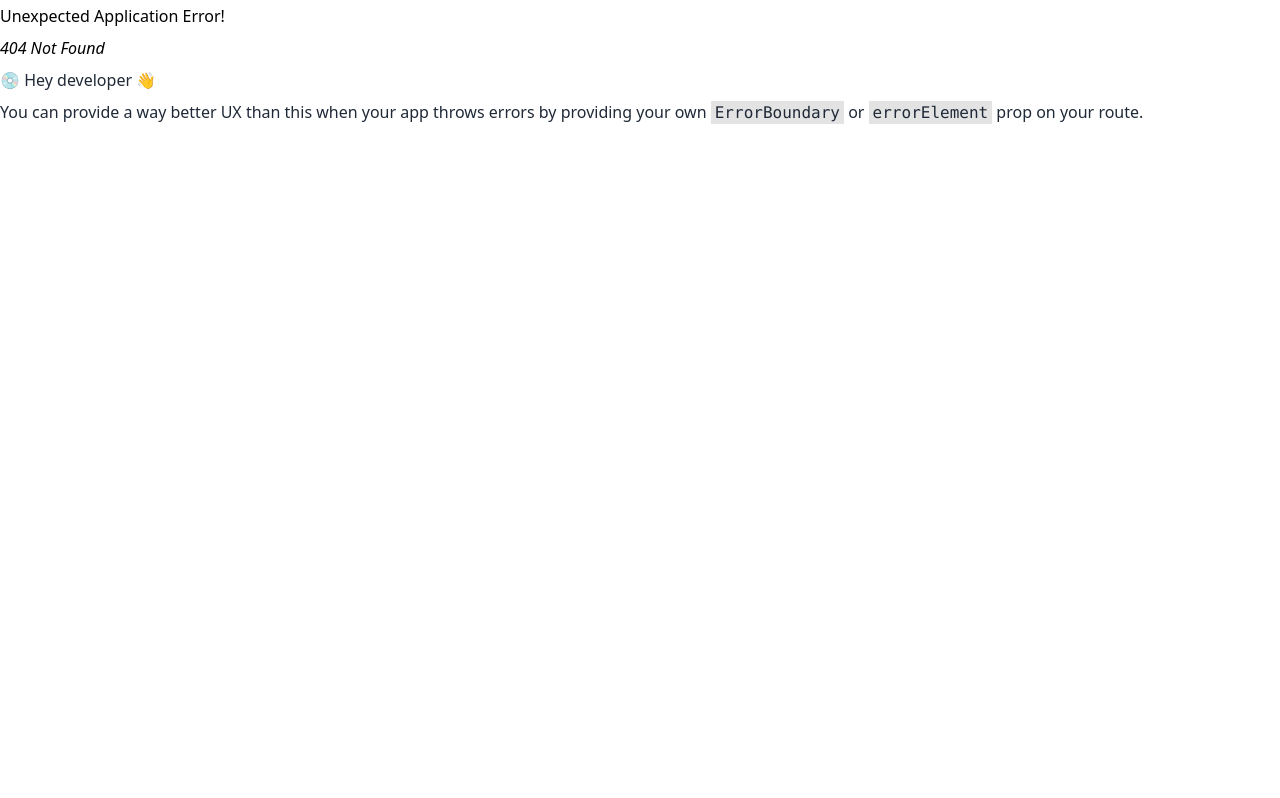
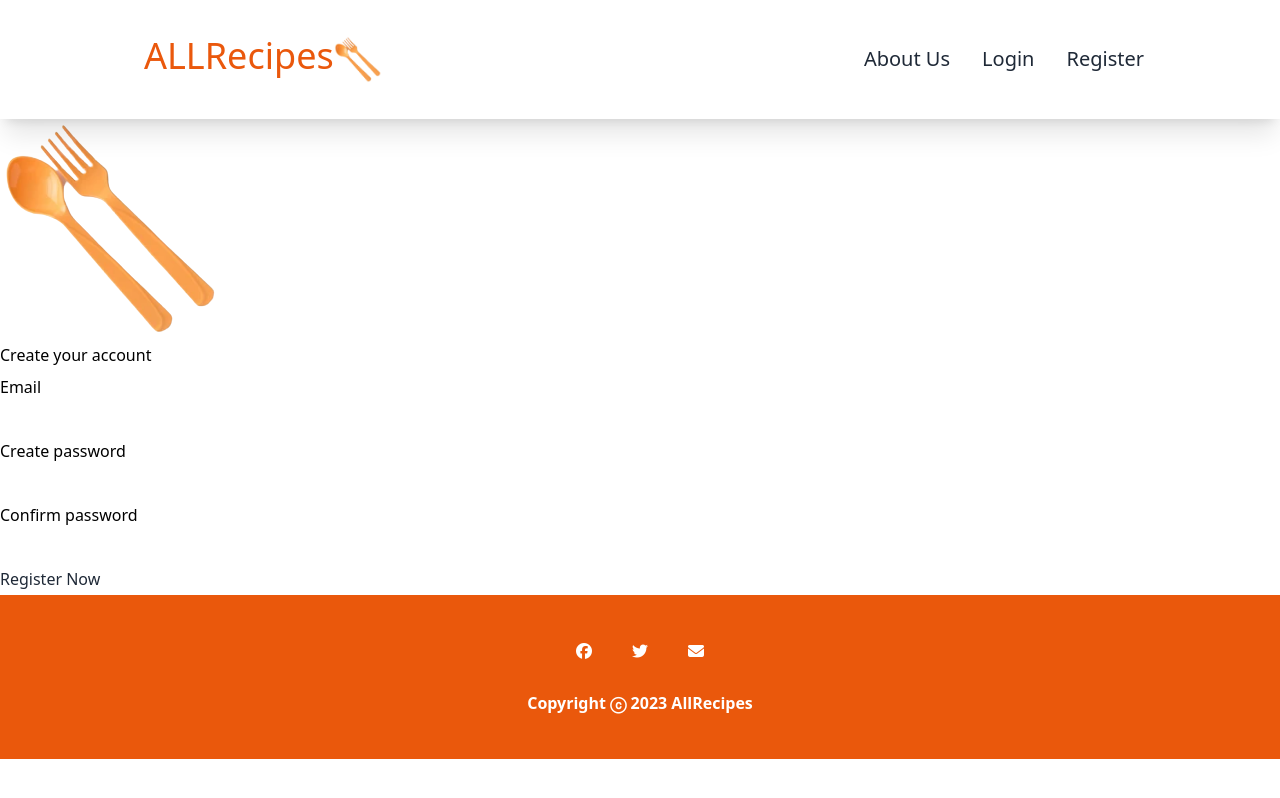
Before and after one commit to shadyhussein99/AllRecipes, a React (Vite) app: page /register in a window 1280 px wide. Before the commit this address had no page. Built offline with nearby package versions, Linux system fonts and the light colour scheme.

Commit message:
styling register page

```diff
--- a/index.html
+++ b/index.html
@@ -1,16 +1,23 @@
 <!DOCTYPE html>
 <html lang="en">
+
 <head>
   <meta charset="UTF-8" />
   <meta name="viewport" content="width=device-width, initial-scale=1.0" />
 
   <title>AllRecipes</title>
 
+  <!-- stylesheet -->
   <link rel="stylesheet" href="/public/styles.css">
 
+  <!-- font awesome -->
+  <script src="https://kit.fontawesome.com/ec875611ee.js" crossorigin="anonymous"></script>
+
 </head>
+
 <body>
   <div id="root"></div>
   <script type="module" src="/src/index.jsx"></script>
 </body>
+
 </html>
--- a/public/styles.css
+++ b/public/styles.css
@@ -19,7 +19,7 @@ a {
 }
 
 .title {
-    background-image: url("./pics/back.PNG");
+    background-image: url("./pics/background.PNG");
     background-size: cover;
     background-repeat: no-repeat;
     height: 500px;
--- a/src/components/About.jsx
+++ b/src/components/About.jsx
@@ -3,14 +3,17 @@
 import React from "react";
 import Navbar from "./Navbar";
 import MiniAbout from "./MiniAbout";
+import Footer from "./Footer";
 
 function About() {
     return <div>
 
         <Navbar />
 
-        <div className="mx-8 sm:mx-16">
-            <div className=" bg-gray-100 mt-10 px-4 pb-5">
+        <div className=" mb-32 mx-8 sm:mx-16 md:grid md:grid-cols-4 lg:mx-24 xl:mx-44">
+            <div className=" bg-gray-100 mt-10 pb-5 md:col-span-1 xl:w-60 ">
+
+                <div className="pl-5 md:sticky md:top-36 ">
                     <h5 className="font-bold pt-7 text-xl">In this article</h5>
 
                     <div className="mt-4">
@@ -34,10 +37,11 @@ function About() {
                         </div>
                     </div>
                 </div>
+            </div>
 
-            <div className=" mt-12">
+            <div className=" mt-12 md:col-span-3 md:ml-12 lg:mx-24">
 
-                <h2 className="text-4xl font-bold">About Us</h2>
+                <h2 className="text-4xl font-bold md:text-5xl">About Us</h2>
 
                 <MiniAbout
                     id="AboutAllRecipes"
@@ -83,6 +87,8 @@ function About() {
 
             </div>
         </div>
+
+        <Footer />
     </div>
 }
 
--- a/src/components/App.jsx
+++ b/src/components/App.jsx
@@ -7,6 +7,7 @@ import Title from './Title'
 import Countries from './Countries'
 import CountryRecipes from './CountryRecipes'
 import LatestRecipes from "./LatestRecipes"
+import Footer from './Footer'
 
 function App() {
 
@@ -30,6 +31,8 @@ function App() {
 
       <LatestRecipes />
 
+      <Footer />
+
     </div>
   )
 }
--- /dev/null
+++ b/src/components/Footer.jsx
@@ -0,0 +1,19 @@
+// Footer of the website
+
+import React from "react";
+
+function Footer() {
+
+const year = new Date().getFullYear()
+
+    return <div className=" bg-orange-600 py-10 text-center mt-auto">
+        <footer>
+            <i className="fa-brands fa-facebook text-white mx-5 "></i>
+            <i className="fa-brands fa-twitter text-white mx-5 "></i>
+            <i className="fa-solid fa-envelope text-white mx-5 "></i>
+            <p className=" text-white mt-5 font-semibold ">Copyright ⓒ {year} AllRecipes</p>
+        </footer>
+    </div>
+}
+
+export default Footer
--- a/src/components/LatestRecipes.jsx
+++ b/src/components/LatestRecipes.jsx
@@ -6,7 +6,7 @@ import MiniLatestRecipes from "./MiniLatestRecipes";
 
 function LatestRecipes() {
 
-    return <div id="latestRecipes" className="bg-gray-100">
+    return <div className="bg-gray-100 mb-36">
 
         <div className="flex items-end justify-center">
             <div className="flex justify-center">
--- /dev/null
+++ b/src/components/MiniForm.jsx
@@ -0,0 +1,13 @@
+
+// The component used to structure the form of the Login and Register page
+
+import React from "react"
+
+function MiniForm(props) {
+    return <div className={props.divClass} >
+        <label className={props.labelClass}><h5>{props.label}</h5></label>
+        <input onChange={props.change} value={props.value} className={props.inputClass} type={props.type} placeholder={props.placeholder} />
+    </div>
+}
+
+export default MiniForm
--- a/src/components/Navbar.jsx
+++ b/src/components/Navbar.jsx
@@ -13,17 +13,13 @@ function Navbar() {
         <nav className="flex justify-between shadow-xl">
 
 
-                <h1 className=" text-orange-600 font-nav text-heading py-7 text-3xl ml-10 md:text-4xl lg:ml-24 lg:py-9 xl:ml-36">
-                    <a href="">ALLRecipes</a>
+                <h1 className=" flex font-nav text-heading py-7 text-3xl ml-10 md:text-4xl lg:ml-24 lg:py-9 xl:ml-36">
+                    <a href="/" className="text-orange-600">ALLRecipes</a>
+                    <img className="w-12" src="/pics/spoon2.png" alt="spoon-pic" />
                 </h1>
 
 
                 <ul className="hidden md:flex md:items-center py-7 ml-auto lg:py-9 lg:mr-10 xl:mr-16">
-
-
-                    <li>
-                        <a href="#latestRecipes" className="nav-a">Latest Recipes</a>
-                    </li>
 
                     <li>
                        <Link to="/about" className="nav-a">About Us</Link>
@@ -34,7 +30,7 @@ function Navbar() {
                     </li>
 
                     <li>
-                    <Link to="" className="nav-a">Register</Link>
+                    <Link to="/register" className="nav-a">Register</Link>
                     </li>
 
                 </ul>
@@ -55,10 +51,6 @@ function Navbar() {
                     <ul className="md:hidden mt-10">
 
                         <li className="mt-2">
-                        <a href="#latestRecipes" className="nav-a">Latest Recipes</a>
-                        </li>
-
-                        <li className="mt-2">
                         <Link to="/about" className="nav-a">About Us</Link>
                         </li>
 
@@ -67,7 +59,7 @@ function Navbar() {
                         </li>
 
                         <li className="mt-2">
-                        <Link to="" className="nav-a">Register</Link>
+                        <Link to="/register" className="nav-a">Register</Link>
                         </li>
 
                     </ul>
--- /dev/null
+++ b/src/components/Register.jsx
@@ -0,0 +1,131 @@
+
+// Register page
+
+import React from "react"
+import { useState } from "react"
+import { useEffect } from "react"
+import MiniForm from "./MiniForm"
+import Navbar from "./Navbar"
+import Footer from "./Footer"
+import { Link } from "react-router-dom"
+
+
+function Register() {
+
+    var [validEmail, setValidEmail] = useState(true)         // Describes if the user entered a valid email or not
+
+    var [createPassword, setCreatePassword] = useState(true)           // Describes if the user entered a valid password or not
+
+    var [valueCreatePassword, setValueCreatePassword] = useState("")      // Value of user password input in Create password
+
+    var [confirmPassword, setConfirmPassword] = useState(true)       // Check if user input in Confirm password is the same as in Create password
+
+    var [emailChange, setEmailChange] = useState(false)            //  check if email input is changed
+
+    var [createPasswordChange, setCreatePasswordChange] = useState(false)     // check if create password input is changed
+
+    var [confirmPasswordChange, setConfirmPasswordChange] = useState(false)    //  check if confirm password input is changed
+
+    var [disableButton, setDisableButton] = useState(false)           // Enable and Disable Register button
+
+    /* ( emailChange & createPasswordChange & confirmPasswordChange ) these stats are responsible to make
+        the Register button disabled at the begining without them the Register button will be enabled before the input changes
+        because the other stats starts with true */
+
+    function handleEmail(event) {
+
+        const change = event.target.value;
+
+        setEmailChange(true)
+
+        if (!change.includes("@") || !change.includes(".com")) {
+            setValidEmail(false)
+        } else {
+            setValidEmail(true)
+        }
+    }
+
+    function handleCreatePassword(event) {
+
+        const change = event.target.value
+
+        setCreatePasswordChange(true)
+        setValueCreatePassword(change)
+
+        if (change.length < 8) {
+            setCreatePassword(false)
+        } else {
+            setCreatePassword(true)
+        }
+    }
+
+    function handleConfirmPassword(event) {
+
+        const change = event.target.value
+
+        setConfirmPasswordChange(true)
+
+        if (change !== valueCreatePassword) {
+            setConfirmPassword(false)
+        } else if (change === valueCreatePassword) {
+            setConfirmPassword(true)
+        }
+    }
+
+    useEffect(function () {
+        if (validEmail && createPassword && confirmPassword && emailChange && createPasswordChange && confirmPasswordChange) {
+            setDisableButton(true)
+        } else {
+            setDisableButton(false)
+        }
+    }, [validEmail, createPassword, confirmPassword, emailChange, createPasswordChange, confirmPasswordChange])
+
+    return <div>
+        <Navbar />
+        <div className="">
+            <img className="" src="/pics/spoon2.png" alt="earth-pic" />
+            <h3 className="">Create your account</h3>
+
+            <MiniForm
+                label="Email"
+                change={handleEmail}
+                type="email"
+                placeholder=""
+                divClass="miniForm-in-register"
+                inputClass="form-control register-input"
+                labelClass="register-label"
+            />
+
+            {!validEmail && <p className="">Please enter a valid email address</p>}
+
+            <MiniForm
+                label="Create password"
+                change={handleCreatePassword}
+                type="password"
+                placeholder=""
+                divClass="miniForm-in-register"
+                inputClass="form-control register-input"
+                labelClass="register-label"
+            />
+
+            {!createPassword && <p className="">At least 8 characters long</p>}
+
+            <MiniForm
+                label="Confirm password"
+                change={handleConfirmPassword}
+                type="password"
+                placeholder=""
+                divClass="miniForm-in-register"
+                inputClass="form-control register-input"
+                labelClass="register-label"
+            />
+
+            {!confirmPassword && <p className="">Please match both passwords</p>}
+
+            {disableButton ? <Link to="/"><button type="button" class="">Register Now</button></Link> : <Link><button type="button" class="" disabled>Register Now</button></Link>}
+        </div>
+        <Footer />
+    </div>
+}
+
+export default Register
--- a/src/index.jsx
+++ b/src/index.jsx
@@ -8,6 +8,7 @@ import ThirdRecipeDescription from './components/recipesDescription/ThirdRecipeD
 import FourthRecipeDescription from './components/recipesDescription/FourthRecipeDescription'
 import FifthRecipeDescription from './components/recipesDescription/FifthRecipeDescription'
 import SixthRecipeDescription from './components/recipesDescription/sixthRecipeDescription'
+import Register from './components/Register'
 
 import {
   createBrowserRouter,
@@ -47,6 +48,10 @@ const router = createBrowserRouter([
     path: "about",
     element: <About />,
   },
+  {
+    path: "register",
+    element: <Register />,
+  },
 ]);
 
 ReactDOM.createRoot(document.getElementById('root')).render(
```
Also changed, not shown: public/pics/background.PNG (renamed from public/pics/back.PNG), public/pics/spoon2.png (added). Lines whose indentation alone changed are shown as unchanged.
